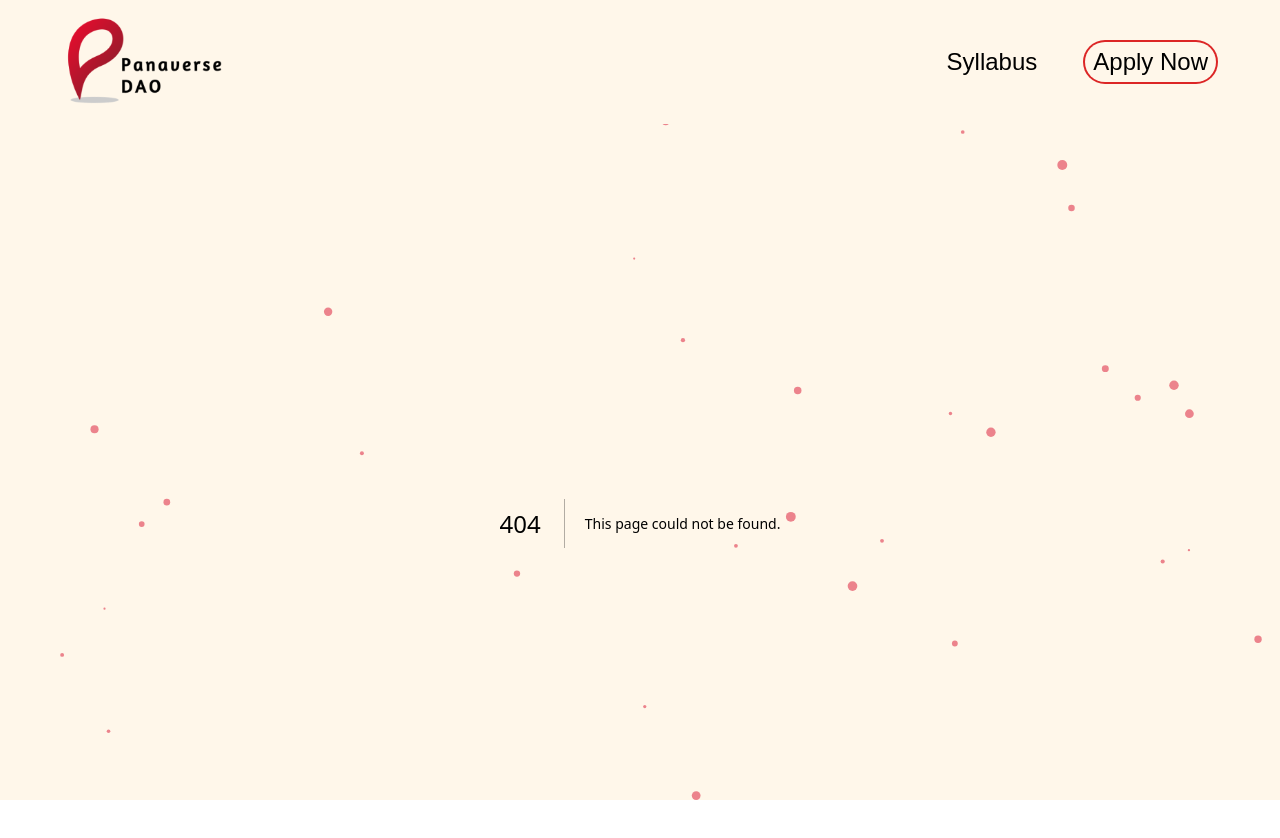
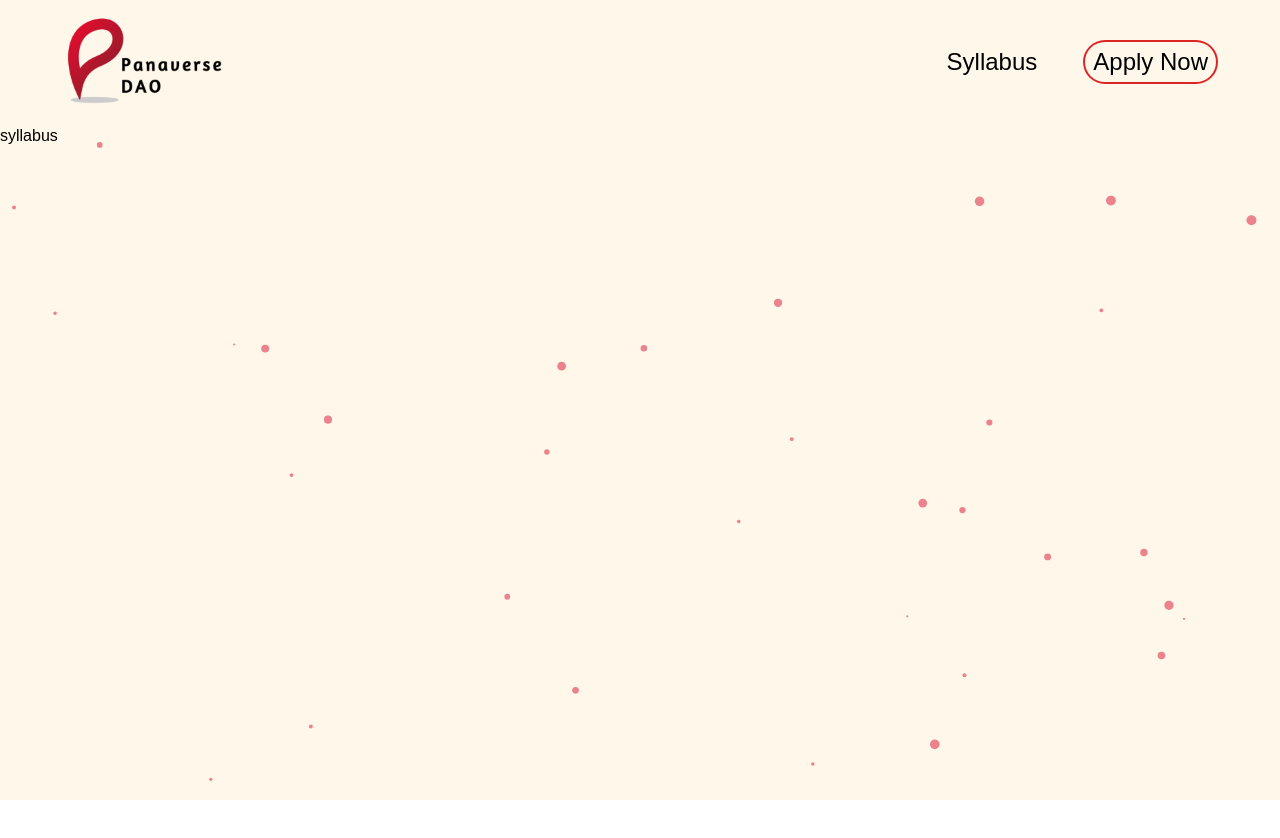
Before and after one commit to mjunaidca/PanaFig-1.0, a Next.js app in the folder panatailwind/: page /syllabus in a window 1280 px wide. Before the commit this address had no page. Shown: the top 838 px of the page. After the commit the page ends 800 px from the top, so only its background shows below. Built offline with nearby package versions, Linux system fonts and the light colour scheme; a web font is replaced by a local one.

Commit message:
Header 1 Optimized

```diff
--- /dev/null
+++ b/panatailwind/src/app/syllabus/page.tsx
@@ -0,0 +1,7 @@
+import React from 'react'
+
+export default function syllabus() {
+    return (
+        <div>syllabus</div>
+    )
+}
--- a/panatailwind/src/views/Navbar/index.tsx
+++ b/panatailwind/src/views/Navbar/index.tsx
@@ -1,14 +1,19 @@
 import Image from 'next/image'
 import PanaLogo from '../../assets/visuals/Logo.png'
 import Link from 'next/link'
+
 const Navbar = () => {
     return (
         <header className='flex justify-between px-4 md:px-10 xl:px-16 py-4 items-center bg-[#FFF7EA]'>
             <div className=' w-32 md:w-40'>
-                <Image src={PanaLogo} alt="Panaverse DAO" />
+                <Link href='./'>
+                    <Image src={PanaLogo} alt="Panaverse DAO" />
+                </Link>
             </div>
             <div className='flex gap-4 md:gap-12 text-lg md:text-xl xl:text-2xl items-center'>
-                <div>Syllabus</div>
+                <Link href={'./syllabus'}>
+                    Syllabus
+                </Link>
                 <button className='ring-2 ring-red-600 rounded-3xl p-1 px-2 '>
                     <Link href='https://portal.piaic.org/'> Apply Now </Link>
                 </button>
```
